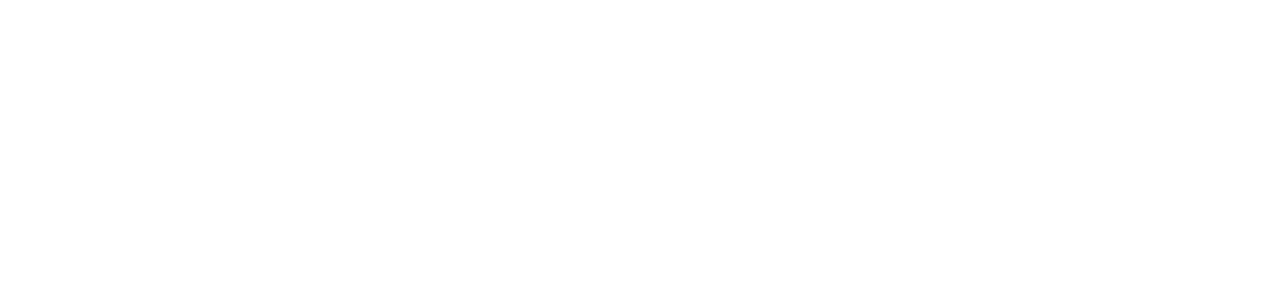
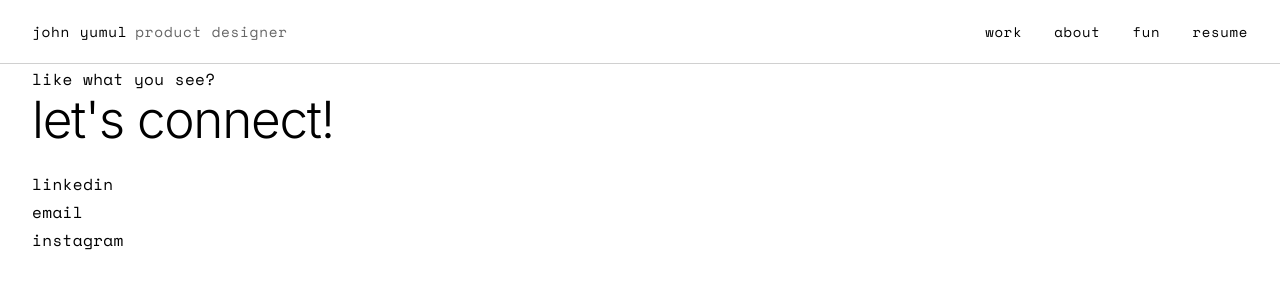
Before and after one commit to 0002F16/john-portfolio, a React (Vite) app in the folder john/: page /onlinecareers in a window 1280 px wide. Before the commit this address had no page. Shown: the top 300 px of the page. Built offline with nearby package versions, Linux system fonts and the light colour scheme; a web font is replaced by a local one.

Commit message:
added page for project

```diff
--- a/john/src/App.jsx
+++ b/john/src/App.jsx
@@ -2,6 +2,7 @@
 import './App.css'
 import Landing from './Landing'
 import About from './About'
+import OnlineCareers from './OnlineCareers'
 
 function App() {
   return (
@@ -9,6 +10,7 @@
       <Routes>
         <Route path="/" element={<Landing />} />
         <Route path="/about" element={<About />} />
+        <Route path="/onlinecareers" element={<OnlineCareers />} />
       </Routes>
     </Router>
   )
--- a/john/src/Landing.jsx
+++ b/john/src/Landing.jsx
@@ -1,4 +1,5 @@
 import { useEffect } from 'react'
+import { Link } from 'react-router-dom'
 import Header from './Header'
 import Footer from './Footer'
 
@@ -126,7 +127,7 @@
       <section className="featured-projects">
         <h2 className="heading-2">featured projects</h2>
 
-        <div className="project">
+        <Link to="/onlinecareers" className="project">
           <div className="project-image-container">
             <img
               src="/images/projects/onlinecareers.png"
@@ -136,7 +137,7 @@
           </div>
           <h3 className="heading-4">onlinecareers.ph</h3>
           <p className="text-base">building a job website from the ground up</p>
-        </div>
+        </Link>
 
         <div className="project">
           <div className="project-image-container">
--- /dev/null
+++ b/john/src/OnlineCareers.jsx
@@ -0,0 +1,21 @@
+import Header from './Header'
+import Footer from './Footer'
+
+function OnlineCareers() {
+  return (
+    <div className="app">
+      {/* Header Navigation */}
+      <Header currentPage="onlinecareers" />
+
+      {/* Main Content - Blank Space */}
+      <main className="project-page">
+        {/* This is intentionally blank as requested */}
+      </main>
+
+      {/* Footer Section */}
+      <Footer />
+    </div>
+  )
+}
+
+export default OnlineCareers
```
